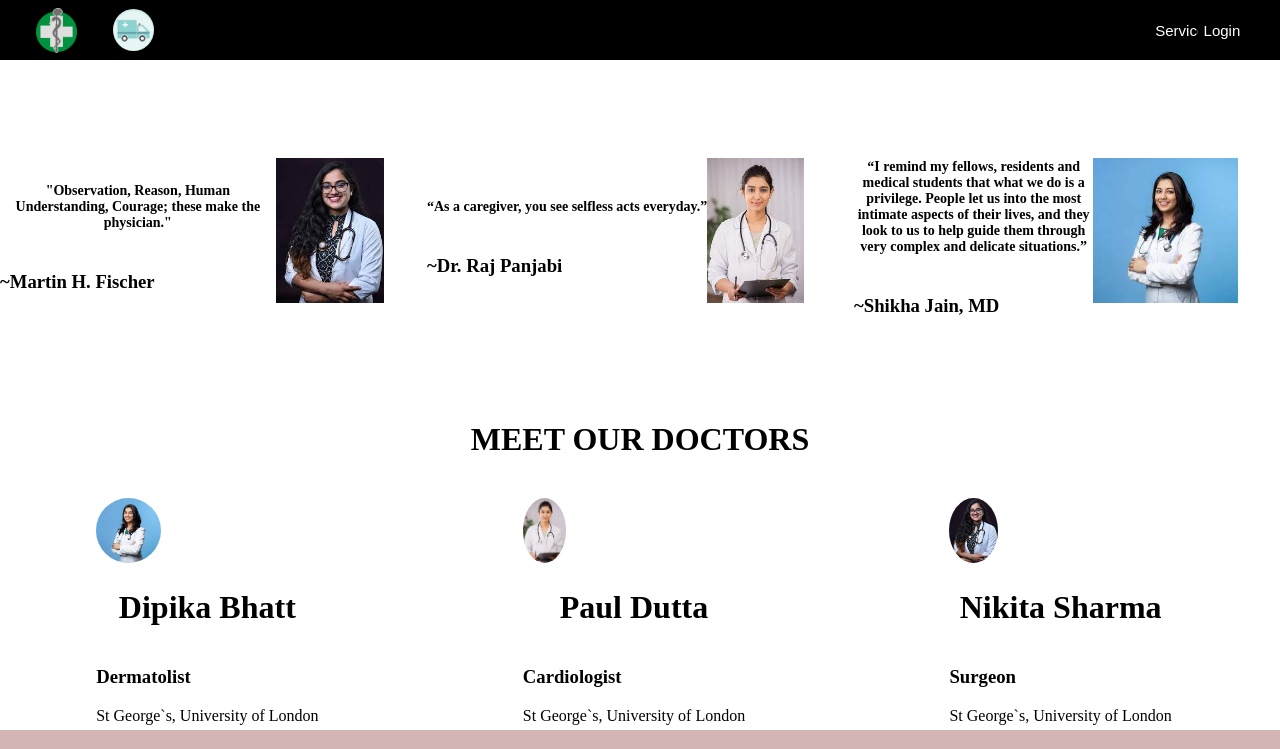
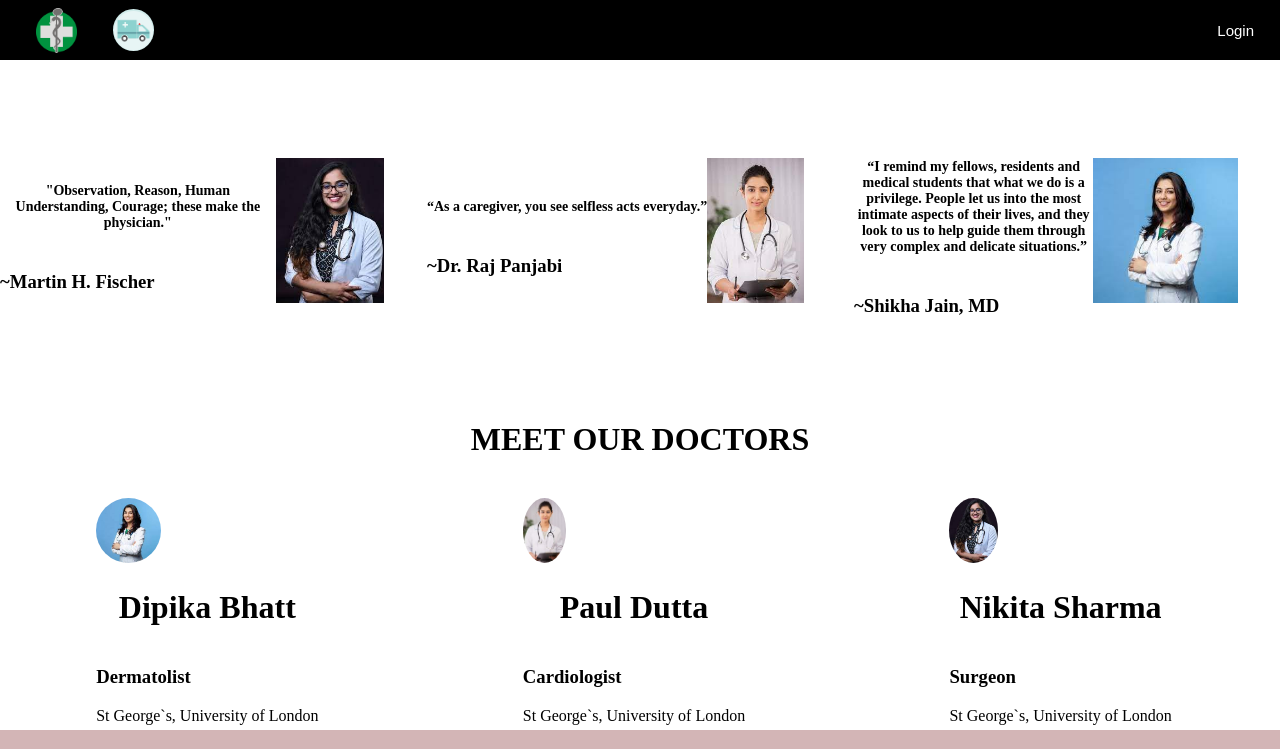
Before and after one commit to deepranjankumar/medicine_service_development, a React (Create React App) app in the folder msd/: page / in a window 1280 px wide. Shown: the top 749 px of the page. Built offline with nearby package versions, Linux system fonts and the light colour scheme; no server answers; a web font is replaced by a local one.

Commit message:
Update Front.js

```diff
--- a/msd/src/Menu/Front.js
+++ b/msd/src/Menu/Front.js
@@ -66,8 +66,6 @@ const Front = () => {
                     <img src='images/ambulance.png' alt='ambulance' className="abmulance" onClick={() => { HomeClick("/login") }} />
                 </div>
                 <div className="button">
-                    <button style={{ width: buttonWidth, margin: "10px 0" }}>Service</button>
-
                     <button style={{ width: buttonWidth, margin: "10px 0",marginRight:"10px" }} onClick={() => { HomeClick("/login") }}>Login</button>
                 </div>
             </div>
```
